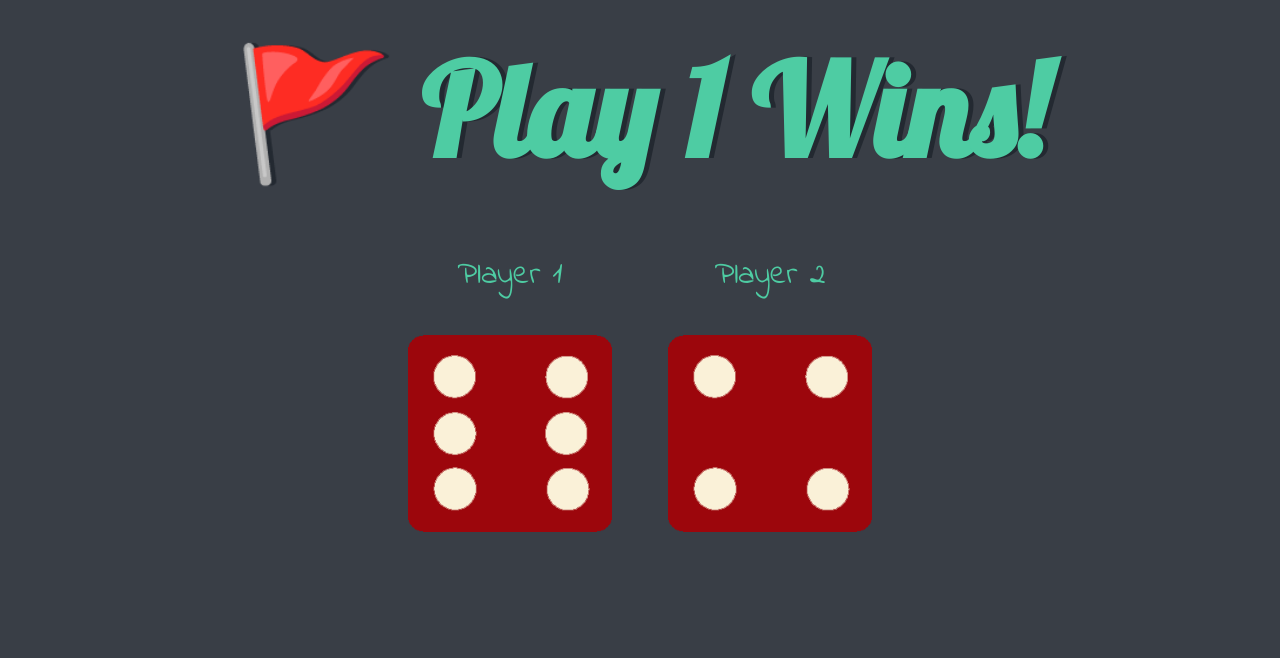
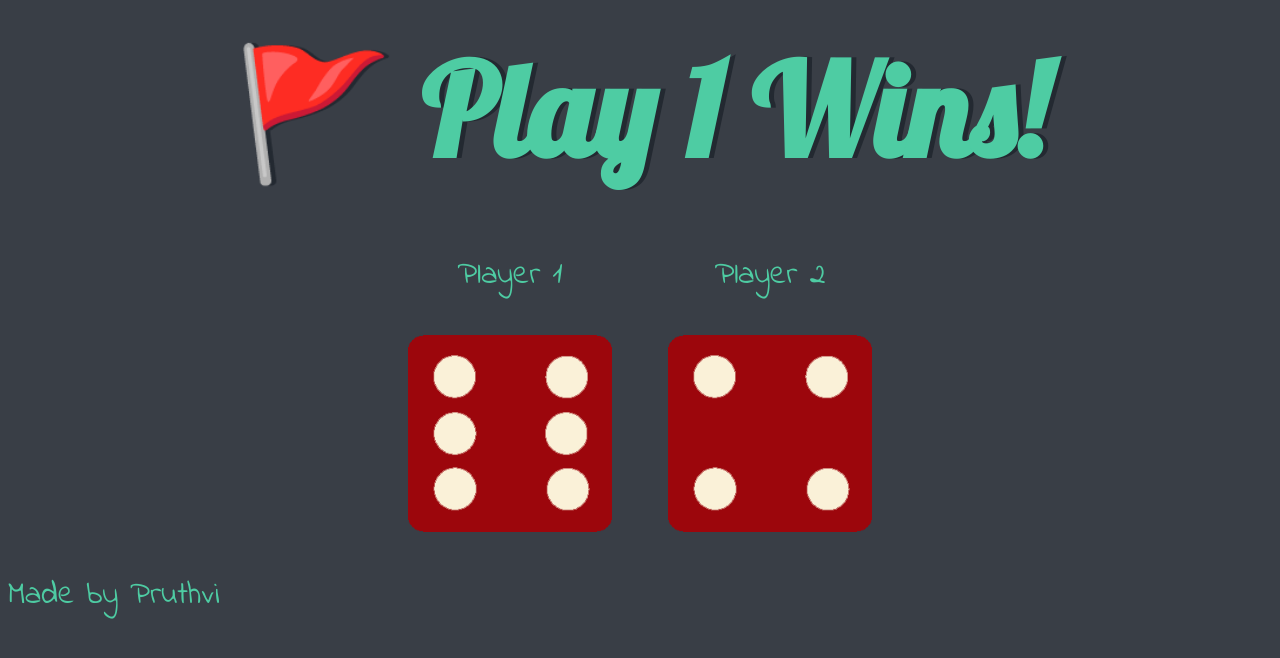
Before and after one commit to pruthvi726/Dice-JS, a plain HTML site: page index.html in a window 1280 px wide. Drawn offline with Linux system fonts and the light colour scheme.

Commit message:
Update index.html

```diff
--- a/index.html
+++ b/index.html
@@ -23,6 +23,9 @@
         <img class="img2" src="images/dice6.png" />
       </div>
     </div>
+    <div>
+      <p>Made by Pruthvi</p>
+    </div>
 
     <script src="script.js" charset="utf-8"></script>
   </body>
```
